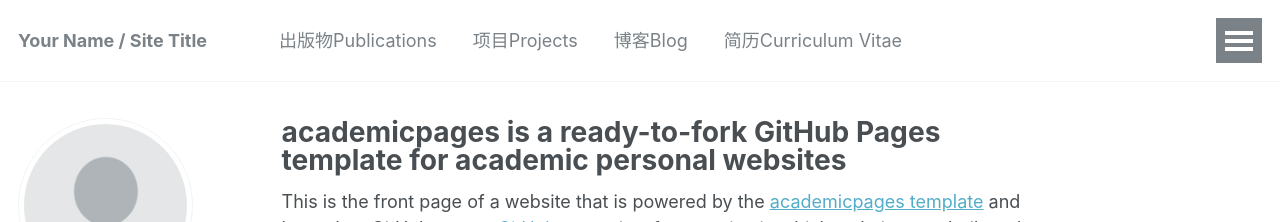
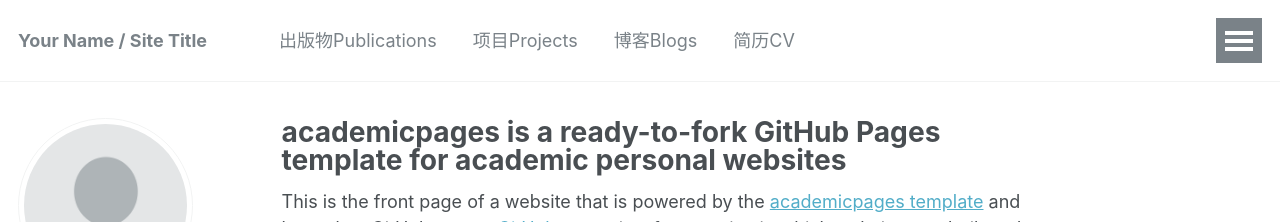
Before and after one commit to CongUcas/CongUcas.github.io, a Jekyll site: the page built from _pages/about.md, in a window 1280 px wide and 900 px high. Shown: the top 222 px of the window. Built offline with Jekyll 4.4.1, drawn with Linux system fonts in a browser that asks for light colours; nearby versions of some CDN libraries; a script bundle is joined from its source files by our own code; library files that are not in the unit come from our copies.

Commit message:
Add files via upload

```diff
--- a/_data/navigation.yml
+++ b/_data/navigation.yml
@@ -15,11 +15,11 @@ main:
   #- title: "Portfolio"
   #  url: /portfolio/
 
-  - title: "博客Blog"
+  - title: "博客Blogs"
     url: /year-archive/
 
-  - title: "简历Curriculum Vitae"
-    url: /curriculum vitae/
+  - title: "简历CV"
+    url: /cv/
 
   #- title: "Guide"
   #  url: /markdown/
```
